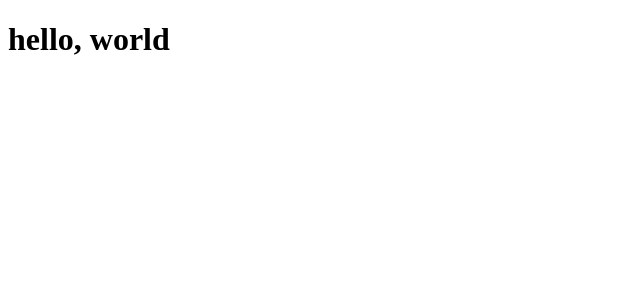
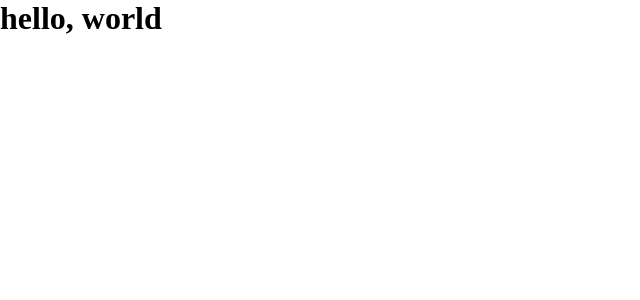
Before and after one commit to fosseddy/web-sandbox, a Vue app in the folder fntedmtr/dictapp/: page / in a window 1280 px wide. Shown: the top 300 px of the page, without its empty margins (0-640 px from the left). Built offline with nearby package versions, Linux system fonts and the light colour scheme.

Commit message:
add global styles

```diff
--- a/fntedmtr/dictapp/src/main.js
+++ b/fntedmtr/dictapp/src/main.js
@@ -1,4 +1,6 @@
 import { createApp } from "vue";
 import App from "./app.vue";
 
+import "./style.css";
+
 createApp(App).mount("#app");
--- /dev/null
+++ b/fntedmtr/dictapp/src/style.css
@@ -0,0 +1,5 @@
+* {
+    padding: 0;
+    margin: 0;
+    box-sizing: border-box;
+}
```
